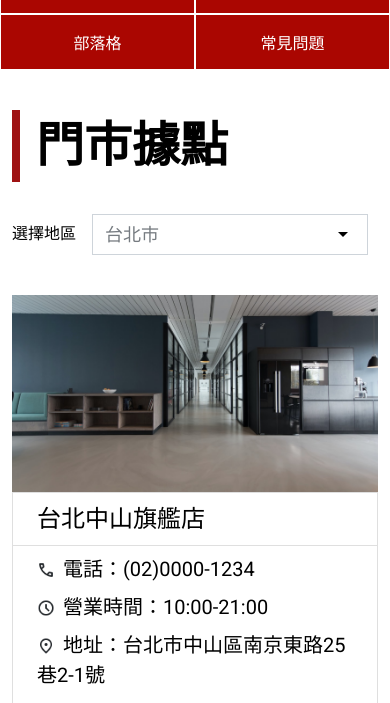
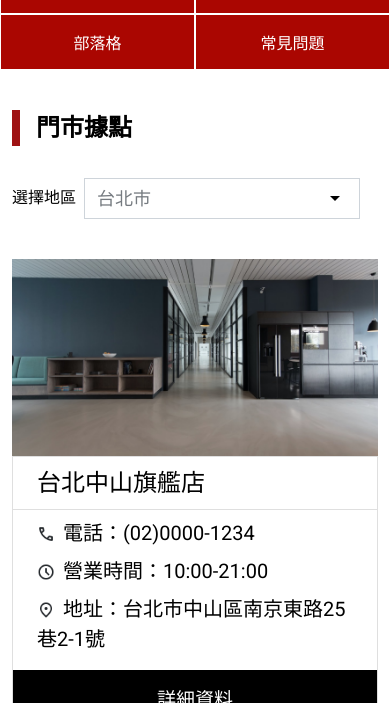
Before and after one commit to icesea25/week3rwd, a plain HTML site: page index.html in a window 390 px wide. Shown: the part 123-826 px from the top of the page. Drawn offline with nearby package versions, Linux system fonts and the light colour scheme.

Commit message:
Update style.css

```diff
--- a/style.css
+++ b/style.css
@@ -282,7 +282,7 @@ a:hover{
         padding:12px 0;
     }
 
-    .title1 .h1{
+    .h1{
         font-size: 24px;
     }
 
@@ -293,6 +293,7 @@ a:hover{
     .box {
         font-size: 18px;
         max-width: 276px;
+        margin-left:8px;
     }
 
     .colum {
```
